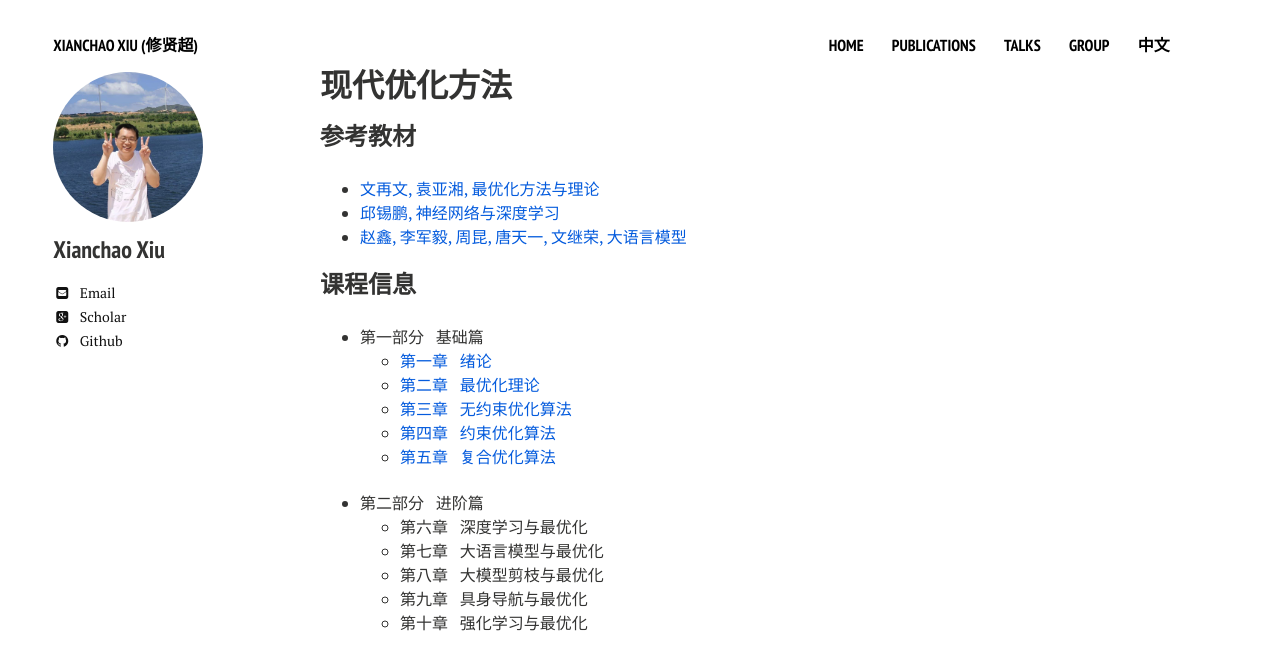
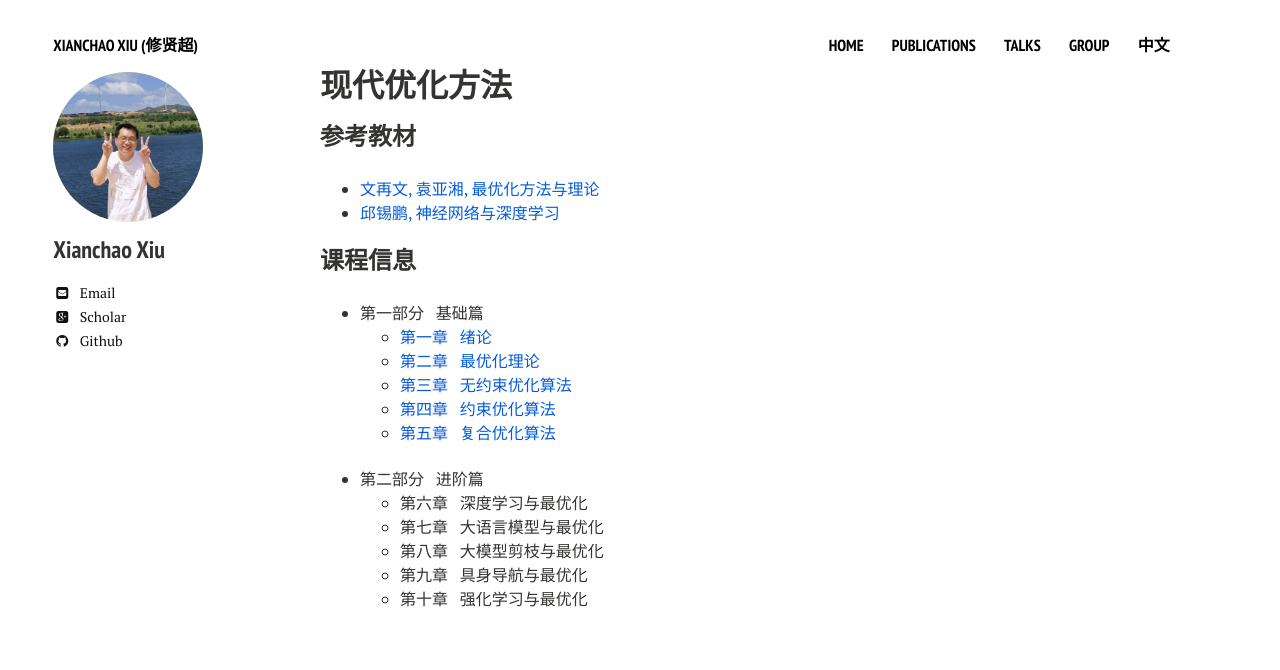
Before and after one commit to xianchaoxiu/xianchaoxiu.github.io, a Jekyll site: the page built from chinese/OPT/index.md, in a window 1280 px wide. Shown: the top 670 px of the page. Built offline with Jekyll 4.4.1, drawn with Linux system fonts in a browser that asks for light colours; nearby versions of some CDN libraries.

Commit message:
Update index.md

```diff
--- a/chinese/OPT/index.md
+++ b/chinese/OPT/index.md
@@ -10,7 +10,6 @@ share: false
 ### 参考教材
 * <a href="http://faculty.bicmr.pku.edu.cn/~wenzw/optbook.html" class="textlink" target="_blank"> 文再文, 袁亚湘, 最优化方法与理论</a><br>
 * <a href="https://nndl.github.io/" class="textlink" target="_blank"> 邱锡鹏, 神经网络与深度学习 </a><br>
-* <a href="https://llmbook-zh.github.io/" class="textlink" target="_blank"> 赵鑫, 李军毅, 周昆, 唐天一, 文继荣, 大语言模型 </a><br>
 
 
 
```
